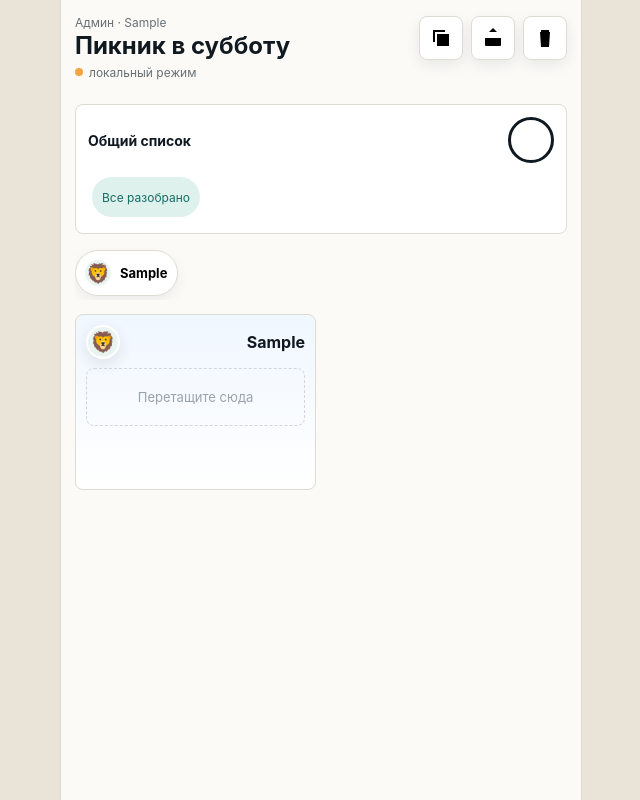
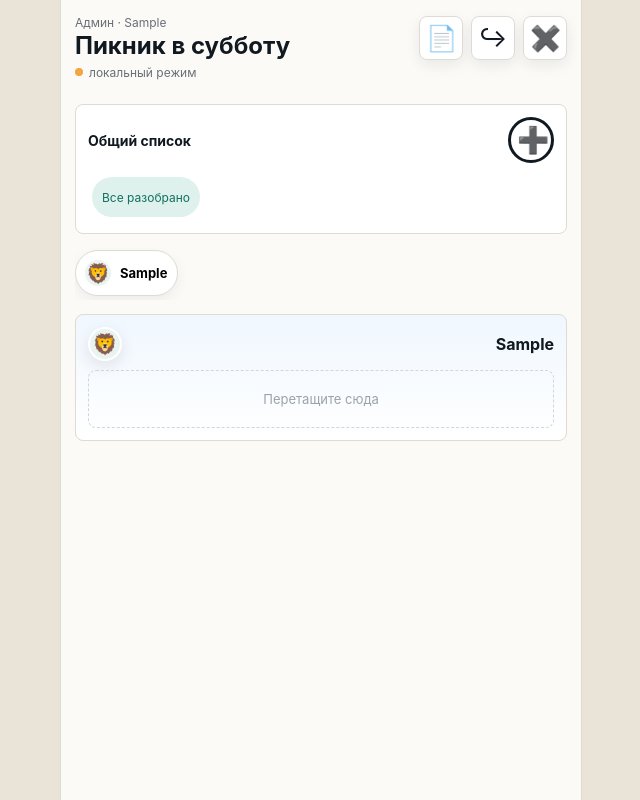
Before and after one commit to tokpish2-rgb/shared-shopping, a plain HTML site: page index.html in a window 1280 px wide. Both pictures are taken after typing "Sample" into the empty fields and a click on the button "Создать список". Shown: the whole page, without its empty margins (319-959 px from the left). Drawn offline with Linux system fonts and the light colour scheme.

Commit message:
Use emoji icons and full width participant lists

```diff
--- a/override.css
+++ b/override.css
@@ -99,6 +99,8 @@
   background: #fff;
   color: var(--ink);
   box-shadow: 0 5px 14px rgba(16, 24, 32, 0.08);
+  font-size: 25px;
+  line-height: 1;
 }
 
 .top-icon svg,
@@ -106,6 +108,39 @@
 .item-check svg {
   width: 24px;
   height: 24px;
+}
+
+.top-icon:has(svg) svg,
+.round-add:has(svg) svg {
+  display: none;
+}
+
+.top-icon[aria-label="Скопировать список"]:has(svg)::before {
+  content: "📄";
+}
+
+.top-icon[aria-label="Копировать список"]:has(svg)::before {
+  content: "📄";
+}
+
+.top-icon[aria-label="Скопировать ссылку приглашения"]:has(svg)::before {
+  content: "↪";
+}
+
+.top-icon[aria-label="Добавить участников"]:has(svg)::before {
+  content: "↪";
+}
+
+.top-icon[aria-label="Корзина"]:has(svg)::before {
+  content: "✖️";
+}
+
+.top-icon[aria-label="Удалить"]:has(svg)::before {
+  content: "✖️";
+}
+
+.round-add:has(svg)::before {
+  content: "➕";
 }
 
 .top-icon.drop-target,
@@ -147,6 +182,28 @@
   border: 3px solid var(--ink);
   background: #fff;
   color: var(--ink);
+  font-size: 26px;
+  line-height: 1;
+}
+
+.common-pool,
+.person-drop-card {
+  width: 100%;
+}
+
+.people-board {
+  display: grid;
+  grid-template-columns: minmax(0, 1fr);
+  gap: 14px;
+}
+
+.person-drop-card {
+  min-height: 0;
+  padding: 12px;
+}
+
+.mini-stack {
+  min-height: 0;
 }
 
 .participant-pill.selected,
```
